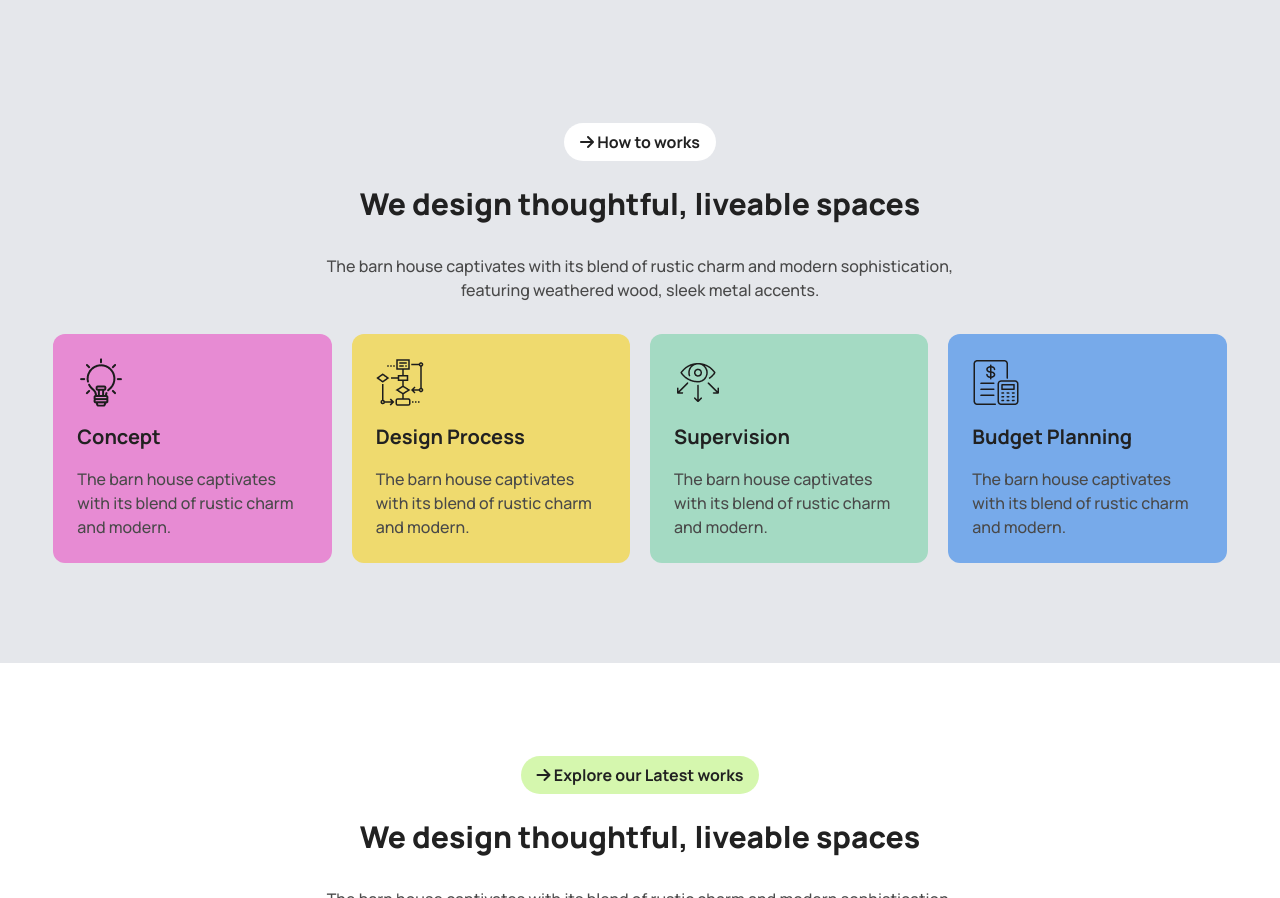
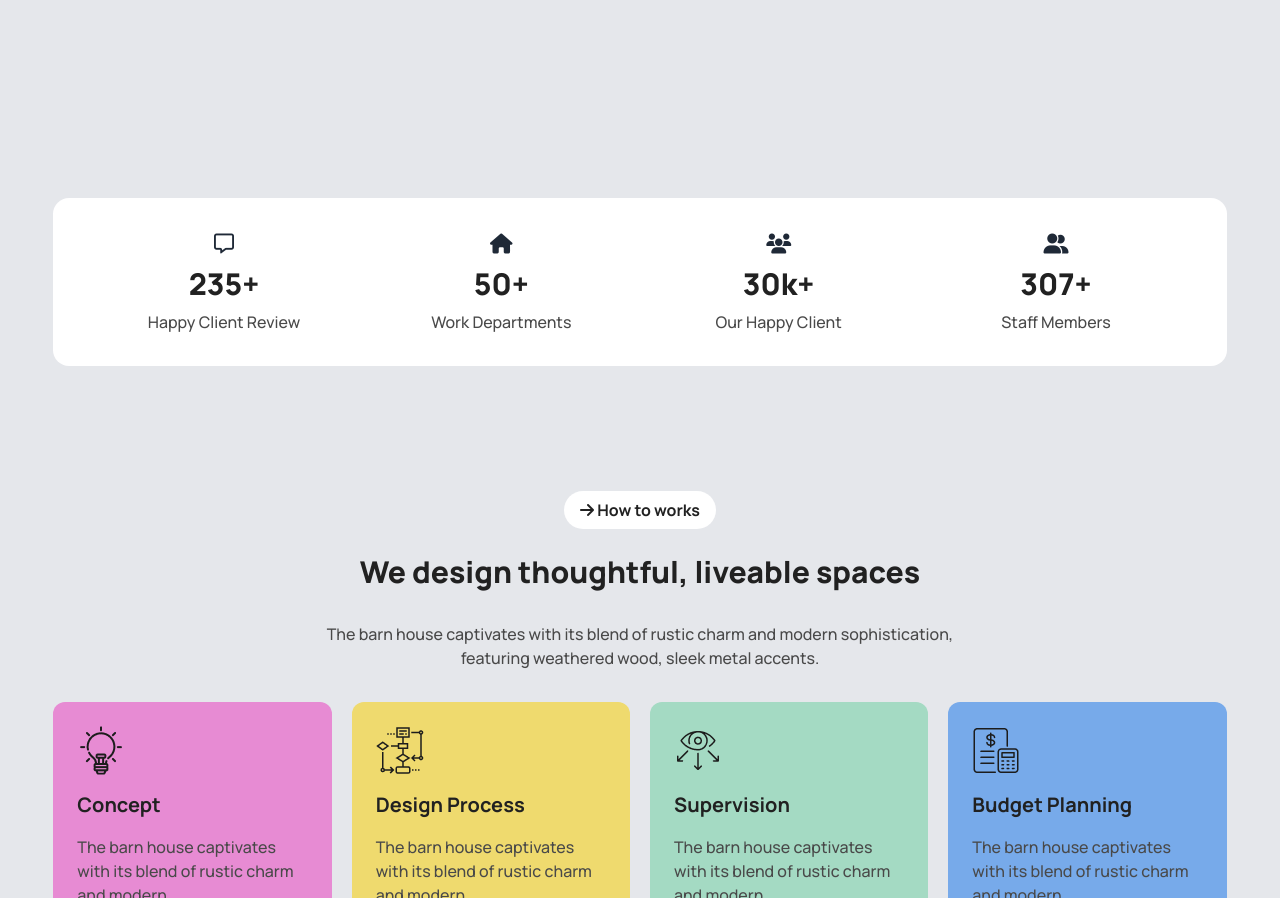
Before and after one commit to tariqul420/MY-ASSIGNMENT-03, a website: page index.html in a window 1280 px wide. Shown: the part 1536-2434 px from the top of the page. Drawn offline with nearby package versions, Linux system fonts and the light colour scheme; files that its build step writes are made by us from their sources.

Commit message:
add countdown section

```diff
--- a/index.html
+++ b/index.html
@@ -134,6 +134,35 @@
 
           <div class="flex-1">
             <img src="assets/Rectangle.png" alt />
+          </div>
+        </div>
+      </section>
+
+      <!-- done Countdown section start hear -->
+      <section class="bg-gray-200 py-[6.25rem] dark:bg-transparent">
+        <div class="w-11/12 bg-white p-8 mx-auto rounded-2xl grid grid-cols-1 md:grid-cols-2 lg:grid-cols-4 space-y-9 md:space-y-2 lg:space-y-0">
+          <div class="space-y-2">
+            <p class="text-center"><i class="fa-regular fa-message text-xl"></i></p>
+            <p class="heading dark:text-heading">235+</p>
+            <p class="paragraph dark:text-paragraph-1">Happy Client Review</p>
+          </div>
+
+          <div class="space-y-2">
+            <p class="text-center"><i class="fa-solid fa-house text-xl"></i></p>
+            <p class="heading dark:text-heading">50+</p>
+            <p class="paragraph dark:text-paragraph-1">Work Departments</p>
+          </div>
+
+          <div class="space-y-2">
+            <p class="text-center"><i class="fa-solid fa-users text-xl"></i></p>
+            <p class="heading dark:text-heading">30k+</p>
+            <p class="paragraph dark:text-paragraph-1">Our Happy Client</p>
+          </div>
+
+          <div class="space-y-2">
+            <p class="text-center"><i class="fa-solid fa-user-group text-xl"></i></p>
+            <p class="heading dark:text-heading">307+</p>
+            <p class="paragraph dark:text-paragraph-1">Staff Members</p>
           </div>
         </div>
       </section>
```
Also changed, not shown: src/output.css.
